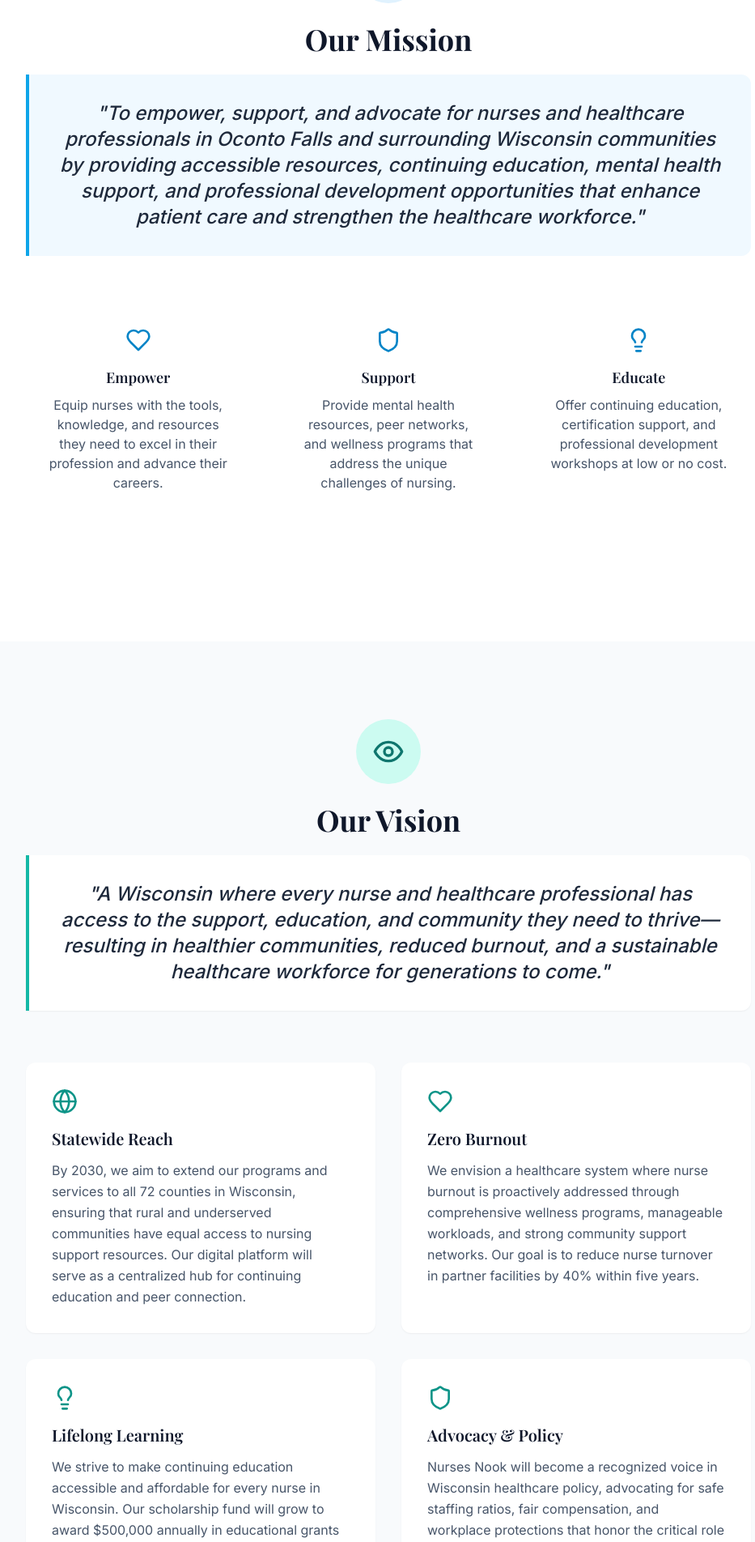
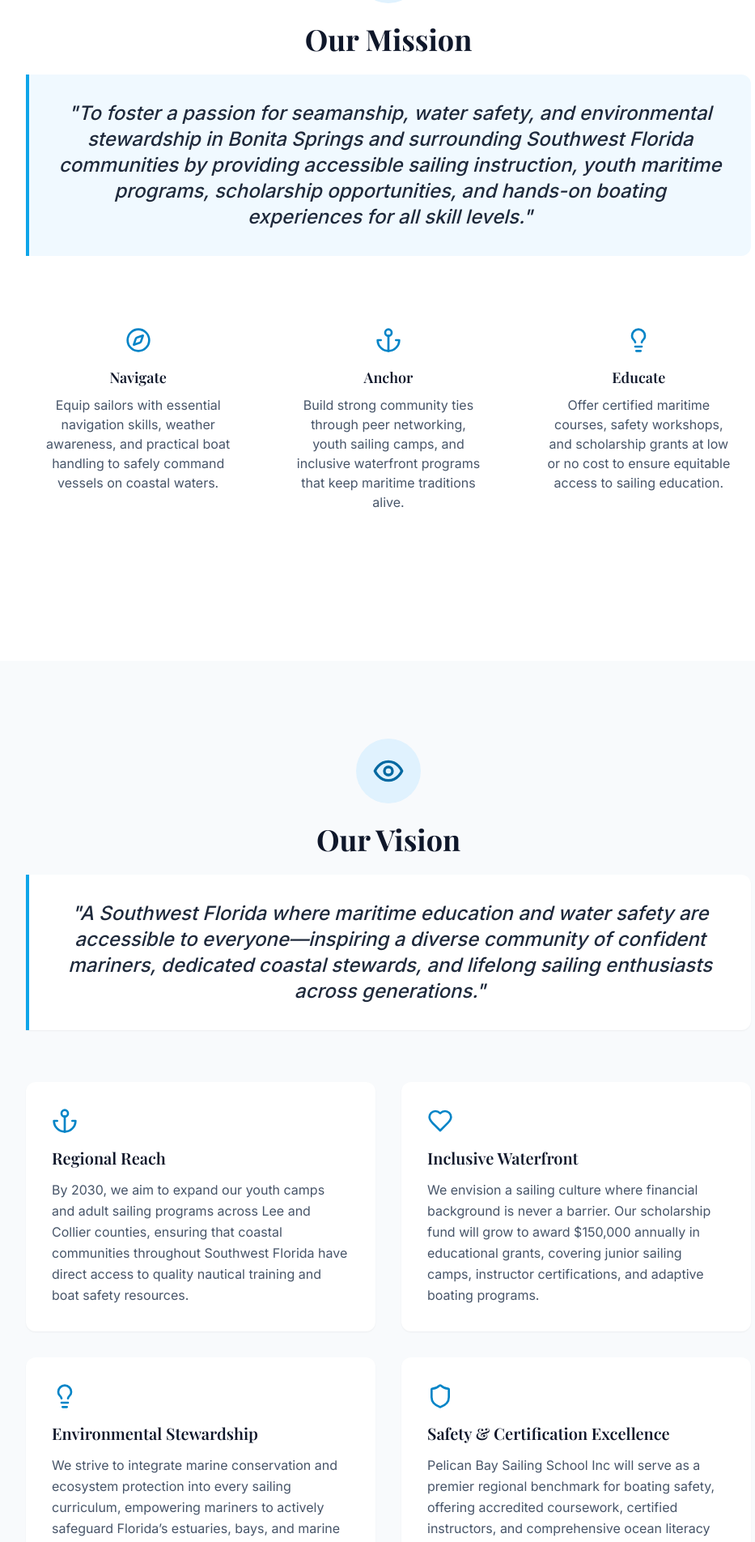
Before and after one commit to irmafiguero199/nurses-nook, a React (Vite) app in the folder nurses-nook-website/: page /mission-vision in a window 1280 px wide. Shown: the part 532-2436 px from the top of the page at 81% size, without its empty margins (160-1093 px from the left). Built offline with nearby package versions, Linux system fonts and the light colour scheme.

Commit message:
Revise Mission and Vision for Pelican Bay Sailing School
Updated the Mission and Vision page to reflect the new organization name and mission statement for Pelican Bay Sailing School Inc, including changes to the title, meta description, and various content sections.

```diff
--- a/nurses-nook-website/src/pages/MissionVision.jsx
+++ b/nurses-nook-website/src/pages/MissionVision.jsx
@@ -1,14 +1,17 @@
 import { Helmet } from 'react-helmet-async'
-import { Target, Eye, Heart, Lightbulb, Globe, Shield } from 'lucide-react'
+import { Target, Eye, Heart, Lightbulb, Compass, Anchor, Shield } from 'lucide-react'
 import SectionHeader from '../components/SectionHeader.jsx'
 
 function MissionVision() {
   return (
     <>
       <Helmet>
-        <title>Mission & Vision | Nurses Nook - Oconto Falls, WI</title>
-        <meta name="description" content="Nurses Nook mission and vision: Supporting nurses and healthcare professionals through resources, education, and community programs in Oconto Falls, Wisconsin. EIN 92-2233469." />
-        <link rel="canonical" href="https://nursesnook.org/mission-vision" />
+        <title>Mission & Vision | Pelican Bay Sailing School Inc - Bonita Springs, FL</title>
+        <meta
+          name="description"
+          content="Pelican Bay Sailing School Inc mission and vision: Empowering youth and adults through water safety, navigation, and maritime education in Bonita Springs, Florida. EIN 92-3488213."
+        />
+        <link rel="canonical" href="https://pelicanbaysailingschoolinc.sbs/mission-vision" />
       </Helmet>
 
       {/* Page Header */}
@@ -16,7 +19,7 @@ function MissionVision() {
         <div className="container-custom text-center">
           <h1 className="text-4xl md:text-5xl font-bold mb-4">Mission & Vision</h1>
           <p className="text-xl text-primary-100 max-w-2xl mx-auto">
-            Our purpose, our direction, and our commitment to Wisconsin's healthcare professionals.
+            Our purpose, our direction, and our commitment to Southwest Florida's maritime community.
           </p>
         </div>
       </section>
@@ -32,38 +35,37 @@ function MissionVision() {
               <h2 className="text-3xl md:text-4xl font-bold text-slate-900 mb-6">Our Mission</h2>
               <div className="bg-primary-50 border-l-4 border-primary-500 p-8 rounded-r-xl">
                 <p className="text-xl md:text-2xl text-slate-800 leading-relaxed font-medium italic">
-                  "To empower, support, and advocate for nurses and healthcare professionals in
-                  Oconto Falls and surrounding Wisconsin communities by providing accessible
-                  resources, continuing education, mental health support, and professional
-                  development opportunities that enhance patient care and strengthen the
-                  healthcare workforce."
+                  "To foster a passion for seamanship, water safety, and environmental stewardship in
+                  Bonita Springs and surrounding Southwest Florida communities by providing accessible
+                  sailing instruction, youth maritime programs, scholarship opportunities, and hands-on
+                  boating experiences for all skill levels."
                 </p>
               </div>
             </div>
 
             <div className="grid grid-cols-1 md:grid-cols-3 gap-8 mb-16">
               <div className="text-center p-6">
-                <Heart className="mx-auto text-primary-600 mb-4" size={32} />
-                <h3 className="text-lg font-semibold text-slate-900 mb-2">Empower</h3>
+                <Compass className="mx-auto text-primary-600 mb-4" size={32} />
+                <h3 className="text-lg font-semibold text-slate-900 mb-2">Navigate</h3>
                 <p className="text-slate-600">
-                  Equip nurses with the tools, knowledge, and resources they need to excel
-                  in their profession and advance their careers.
+                  Equip sailors with essential navigation skills, weather awareness, and practical boat
+                  handling to safely command vessels on coastal waters.
                 </p>
               </div>
               <div className="text-center p-6">
-                <Shield className="mx-auto text-primary-600 mb-4" size={32} />
-                <h3 className="text-lg font-semibold text-slate-900 mb-2">Support</h3>
+                <Anchor className="mx-auto text-primary-600 mb-4" size={32} />
+                <h3 className="text-lg font-semibold text-slate-900 mb-2">Anchor</h3>
                 <p className="text-slate-600">
-                  Provide mental health resources, peer networks, and wellness programs
-                  that address the unique challenges of nursing.
+                  Build strong community ties through peer networking, youth sailing camps, and inclusive
+                  waterfront programs that keep maritime traditions alive.
                 </p>
               </div>
               <div className="text-center p-6">
                 <Lightbulb className="mx-auto text-primary-600 mb-4" size={32} />
                 <h3 className="text-lg font-semibold text-slate-900 mb-2">Educate</h3>
                 <p className="text-slate-600">
-                  Offer continuing education, certification support, and professional
-                  development workshops at low or no cost.
+                  Offer certified maritime courses, safety workshops, and scholarship grants at low or no
+                  cost to ensure equitable access to sailing education.
                 </p>
               </div>
             </div>
@@ -76,58 +78,54 @@ function MissionVision() {
         <div className="container-custom">
           <div className="max-w-4xl mx-auto">
             <div className="text-center mb-16">
-              <div className="inline-flex items-center justify-center w-20 h-20 bg-nurse-100 rounded-full mb-6">
-                <Eye className="text-nurse-700" size={40} />
+              <div className="inline-flex items-center justify-center w-20 h-20 bg-primary-100 rounded-full mb-6">
+                <Eye className="text-primary-700" size={40} />
               </div>
               <h2 className="text-3xl md:text-4xl font-bold text-slate-900 mb-6">Our Vision</h2>
-              <div className="bg-white border-l-4 border-nurse-500 p-8 rounded-r-xl shadow-sm">
+              <div className="bg-white border-l-4 border-primary-500 p-8 rounded-r-xl shadow-sm">
                 <p className="text-xl md:text-2xl text-slate-800 leading-relaxed font-medium italic">
-                  "A Wisconsin where every nurse and healthcare professional has access to the
-                  support, education, and community they need to thrive—resulting in healthier
-                  communities, reduced burnout, and a sustainable healthcare workforce for
-                  generations to come."
+                  "A Southwest Florida where maritime education and water safety are accessible to everyone—inspiring
+                  a diverse community of confident mariners, dedicated coastal stewards, and lifelong sailing
+                  enthusiasts across generations."
                 </p>
               </div>
             </div>
 
             <div className="grid grid-cols-1 md:grid-cols-2 gap-8">
               <div className="bg-white p-8 rounded-xl shadow-sm">
-                <Globe className="text-nurse-600 mb-4" size={32} />
-                <h3 className="text-xl font-semibold text-slate-900 mb-3">Statewide Reach</h3>
+                <Anchor className="text-primary-600 mb-4" size={32} />
+                <h3 className="text-xl font-semibold text-slate-900 mb-3">Regional Reach</h3>
                 <p className="text-slate-600 leading-relaxed">
-                  By 2030, we aim to extend our programs and services to all 72 counties in
-                  Wisconsin, ensuring that rural and underserved communities have equal access
-                  to nursing support resources. Our digital platform will serve as a centralized
-                  hub for continuing education and peer connection.
+                  By 2030, we aim to expand our youth camps and adult sailing programs across Lee and Collier
+                  counties, ensuring that coastal communities throughout Southwest Florida have direct access to
+                  quality nautical training and boat safety resources.
                 </p>
               </div>
               <div className="bg-white p-8 rounded-xl shadow-sm">
-                <Heart className="text-nurse-600 mb-4" size={32} />
-                <h3 className="text-xl font-semibold text-slate-900 mb-3">Zero Burnout</h3>
+                <Heart className="text-primary-600 mb-4" size={32} />
+                <h3 className="text-xl font-semibold text-slate-900 mb-3">Inclusive Waterfront</h3>
                 <p className="text-slate-600 leading-relaxed">
-                  We envision a healthcare system where nurse burnout is proactively addressed
-                  through comprehensive wellness programs, manageable workloads, and strong
-                  community support networks. Our goal is to reduce nurse turnover in partner
-                  facilities by 40% within five years.
+                  We envision a sailing culture where financial background is never a barrier. Our scholarship
+                  fund will grow to award $150,000 annually in educational grants, covering junior sailing camps,
+                  instructor certifications, and adaptive boating programs.
                 </p>
               </div>
               <div className="bg-white p-8 rounded-xl shadow-sm">
-                <Lightbulb className="text-nurse-600 mb-4" size={32} />
-                <h3 className="text-xl font-semibold text-slate-900 mb-3">Lifelong Learning</h3>
+                <Lightbulb className="text-primary-600 mb-4" size={32} />
+                <h3 className="text-xl font-semibold text-slate-900 mb-3">Environmental Stewardship</h3>
                 <p className="text-slate-600 leading-relaxed">
-                  We strive to make continuing education accessible and affordable for every
-                  nurse in Wisconsin. Our scholarship fund will grow to award $500,000 annually
-                  in educational grants by 2028, covering certifications, advanced degrees, and
-                  specialized training.
+                  We strive to integrate marine conservation and ecosystem protection into every sailing curriculum,
+                  empowering mariners to actively safeguard Florida’s estuaries, bays, and marine life for future
+                  generations.
                 </p>
               </div>
               <div className="bg-white p-8 rounded-xl shadow-sm">
-                <Shield className="text-nurse-600 mb-4" size={32} />
-                <h3 className="text-xl font-semibold text-slate-900 mb-3">Advocacy & Policy</h3>
+                <Shield className="text-primary-600 mb-4" size={32} />
+                <h3 className="text-xl font-semibold text-slate-900 mb-3">Safety & Certification Excellence</h3>
                 <p className="text-slate-600 leading-relaxed">
-                  Nurses Nook will become a recognized voice in Wisconsin healthcare policy,
-                  advocating for safe staffing ratios, fair compensation, and workplace protections
-                  that honor the critical role nurses play in our communities.
+                  Pelican Bay Sailing School Inc will serve as a premier regional benchmark for boating safety,
+                  offering accredited coursework, certified instructors, and comprehensive ocean literacy for
+                  all skill levels.
                 </p>
               </div>
             </div>
@@ -145,46 +143,51 @@ function MissionVision() {
           <div className="max-w-4xl mx-auto">
             <div className="space-y-6">
               <div className="flex items-start gap-4 p-6 bg-slate-50 rounded-xl">
-                <div className="w-10 h-10 bg-primary-600 text-white rounded-full flex items-center justify-center font-bold shrink-0">1</div>
+                <div className="w-10 h-10 bg-primary-600 text-white rounded-full flex items-center justify-center font-bold shrink-0">
+                  1
+                </div>
                 <div>
-                  <h3 className="text-lg font-semibold text-slate-900 mb-2">Expand Direct Services</h3>
+                  <h3 className="text-lg font-semibold text-slate-900 mb-2">Expand Youth & Adult Programs</h3>
                   <p className="text-slate-600">
-                    Increase the number of nurses served annually from 500 to 2,000 by 2027 through
-                    expanded wellness programs, additional scholarship funding, and new community
-                    partnerships across Northeast Wisconsin.
+                    Increase the number of students served annually from 500 to 1,500 by 2027 through expanded
+                    summer sailing camps, weekend adult navigation workshops, and local school partnerships in
+                    Lee and Collier counties.
                   </p>
                 </div>
               </div>
               <div className="flex items-start gap-4 p-6 bg-slate-50 rounded-xl">
-                <div className="w-10 h-10 bg-primary-600 text-white rounded-full flex items-center justify-center font-bold shrink-0">2</div>
+                <div className="w-10 h-10 bg-primary-600 text-white rounded-full flex items-center justify-center font-bold shrink-0">
+                  2
+                </div>
                 <div>
-                  <h3 className="text-lg font-semibold text-slate-900 mb-2">Strengthen Financial Sustainability</h3>
+                  <h3 className="text-lg font-semibold text-slate-900 mb-2">Strengthen Scholarship Funding</h3>
                   <p className="text-slate-600">
-                    Diversify funding sources to include corporate partnerships, foundation grants,
-                    and individual donations, ensuring that 80% of every dollar directly supports
-                    program delivery.
+                    Diversify funding through community sponsorships, marine industry grants, and local donations,
+                    ensuring that 85% of donated funds directly support youth scholarships and fleet maintenance.
                   </p>
                 </div>
               </div>
               <div className="flex items-start gap-4 p-6 bg-slate-50 rounded-xl">
-                <div className="w-10 h-10 bg-primary-600 text-white rounded-full flex items-center justify-center font-bold shrink-0">3</div>
+                <div className="w-10 h-10 bg-primary-600 text-white rounded-full flex items-center justify-center font-bold shrink-0">
+                  3
+                </div>
                 <div>
-                  <h3 className="text-lg font-semibold text-slate-900 mb-2">Build Digital Infrastructure</h3>
+                  <h3 className="text-lg font-semibold text-slate-900 mb-2">Enhance Fleet & Safety Infrastructure</h3>
                   <p className="text-slate-600">
-                    Develop a comprehensive online platform offering virtual continuing education,
-                    telehealth counseling referrals, and a statewide nurse networking community
-                    accessible 24/7.
+                    Maintain a high-standard training fleet equipped with modern safety equipment, eco-friendly engines,
+                    and accessible options to accommodate mariners of varying abilities.
                   </p>
                 </div>
               </div>
               <div className="flex items-start gap-4 p-6 bg-slate-50 rounded-xl">
-                <div className="w-10 h-10 bg-primary-600 text-white rounded-full flex items-center justify-center font-bold shrink-0">4</div>
+                <div className="w-10 h-10 bg-primary-600 text-white rounded-full flex items-center justify-center font-bold shrink-0">
+                  4
+                </div>
                 <div>
-                  <h3 className="text-lg font-semibold text-slate-900 mb-2">Measure & Report Impact</h3>
+                  <h3 className="text-lg font-semibold text-slate-900 mb-2">Promote Water Safety Awareness</h3>
                   <p className="text-slate-600">
-                    Implement robust data collection and reporting systems to demonstrate program
-                    effectiveness, share outcomes with stakeholders, and continuously improve
-                    service delivery.
+                    Host free quarterly public water safety seminars, hurricane prep courses for boat owners, and
+                    boating certification events in partnership with local Florida maritime authorities.
                   </p>
                 </div>
               </div>
@@ -198,15 +201,13 @@ function MissionVision() {
         <div className="container-custom text-center">
           <h2 className="text-3xl font-bold mb-6">Our Commitment to Transparency</h2>
           <p className="text-lg text-primary-100 max-w-3xl mx-auto mb-8">
-            As a registered 501(c)(3) nonprofit organization (EIN: 92-2233469), Nurses Nook is
-            committed to full transparency in our operations, finances, and governance. We publish
-            annual reports, maintain open board meetings, and welcome community oversight of our
-            activities. Our physical office at 123 Main Street, Suite 3, Oconto Falls, WI 54154-0026
-            is open to visitors during business hours.
+            As a non-profit organization (EIN: 92-3488213), Pelican Bay Sailing School Inc is committed to full
+            transparency in our operations, program funding, and community impact. We publish annual performance metrics,
+            maintain open board meetings, and welcome community involvement in all our waterfront initiatives.
           </p>
           <div className="inline-flex items-center gap-2 px-6 py-3 bg-white/10 backdrop-blur-sm rounded-lg">
             <Shield size={20} />
-            <span className="font-semibold">Registered Wisconsin Nonprofit | EIN 92-2233469</span>
+            <span className="font-semibold">Registered Non-Profit | EIN 92-3488213 | Bonita Springs, FL</span>
           </div>
         </div>
       </section>
```
